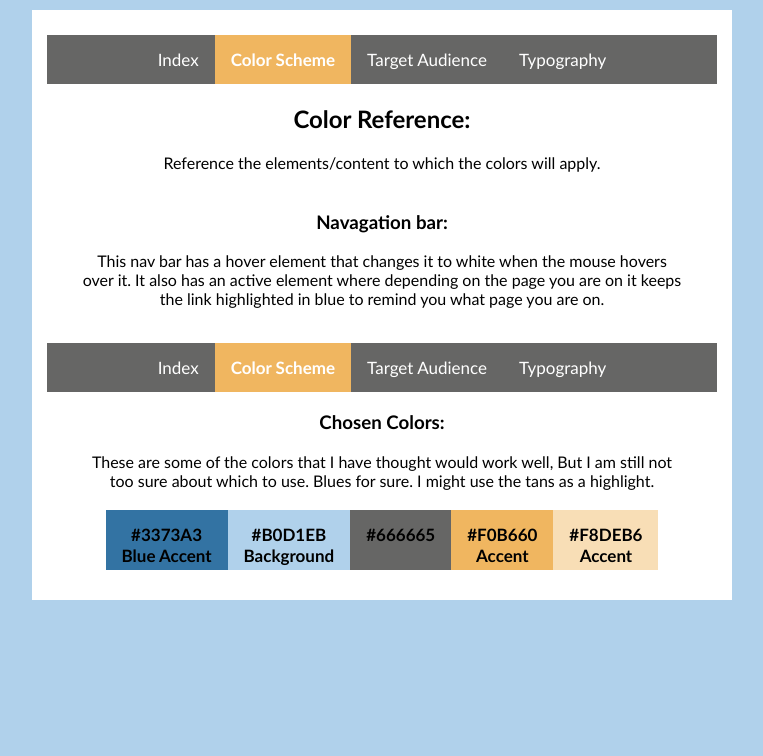
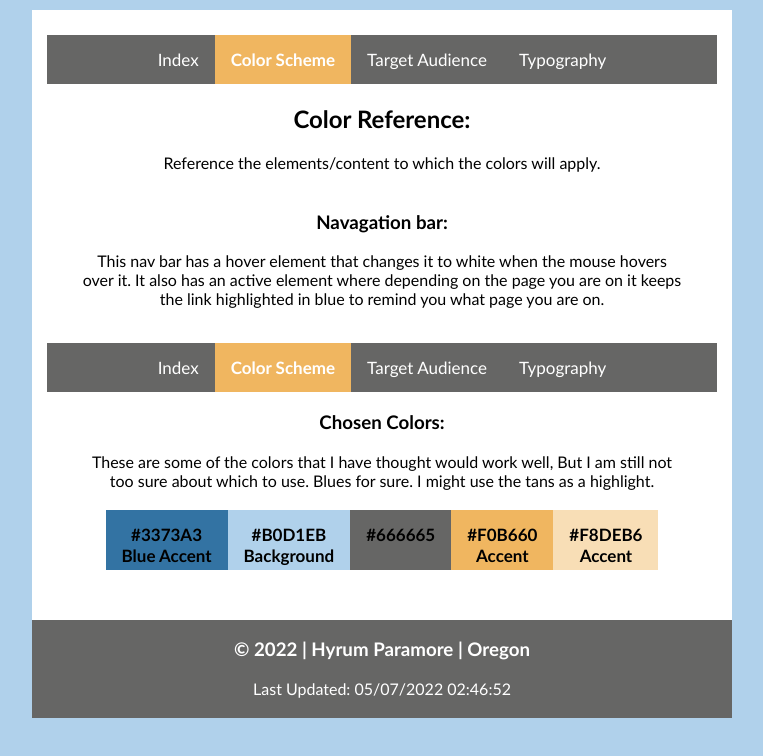
Before and after one commit to hyrumParamore/wdd230spring22, a plain HTML site: page lesson3/color-scheme.html in a window 1280 px wide. Shown: the whole page, without its empty margins (258-1021 px from the left). Drawn offline with Linux system fonts and the light colour scheme.

Commit message:
js changes

```diff
--- a/lesson3/color-scheme.html
+++ b/lesson3/color-scheme.html
@@ -6,6 +6,7 @@
     <meta name="viewport" content="width=device-width, initial-scale=1.0">
     <title>Color Scheme</title>
     <link rel="stylesheet" href="styles/index.css">
+    <script defer src="scripts/index.js"></script>
 
 </head>
 <body>
@@ -19,7 +20,7 @@
 
 
         <!-- Reference nav bar -->
-        <section>
+        <section class="color-section">
             <h2>Color Reference:</h2>
             <p>Reference the elements/content to which the colors will apply.</p>
 
@@ -49,6 +50,11 @@
             </section>
 
         </section>
+
+        <section class="footer">
+            <h3>&copy; 2022 | Hyrum Paramore | Oregon</h3>
+            <p>Last Updated: <span></span></p>
+        </section>
     </main>
 </body>
 </html>
--- /dev/null
+++ b/lesson3/scripts/index.js
@@ -0,0 +1,5 @@
+let currentdate = document.lastModified;
+
+document.querySelector('span').textContent = currentdate;
+
+console.log(currentdate);
--- a/lesson3/styles/index.css
+++ b/lesson3/styles/index.css
@@ -48,7 +48,7 @@ main {
     max-width: 700px;
     margin: 0 auto;
     padding-top: 10px;
-    padding-bottom: 30px;
+    /* padding-bottom: 10px;   */
 }
 
 
@@ -88,6 +88,9 @@ p {
     padding-bottom: 20px;
 }
 
+.color-section {
+    padding-bottom: 50px;
+}
 
 .color-reference {
     background-color: var(--gray);
@@ -141,6 +144,11 @@ p {
     padding-bottom: 20px;
 }
 
+.footer {
+    background-color: var(--gray);
+    overflow: hidden;
+    color: var(--background-white);
+}
 
 
 /* img {
```
Also changed, not shown: lesson3/index.html (+8 -1 lines), lesson3/target-audience.html (+6 -0 lines), lesson3/typography.html (+6 -5 lines).
